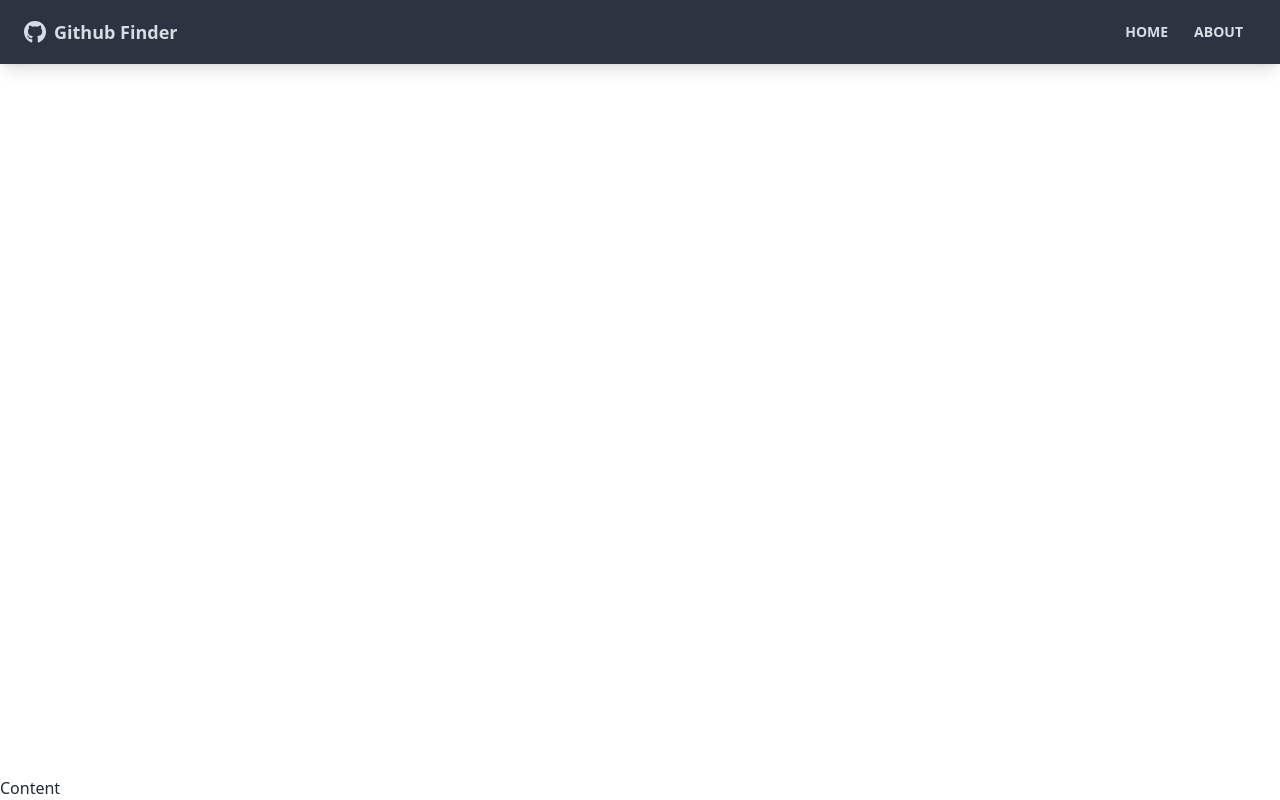
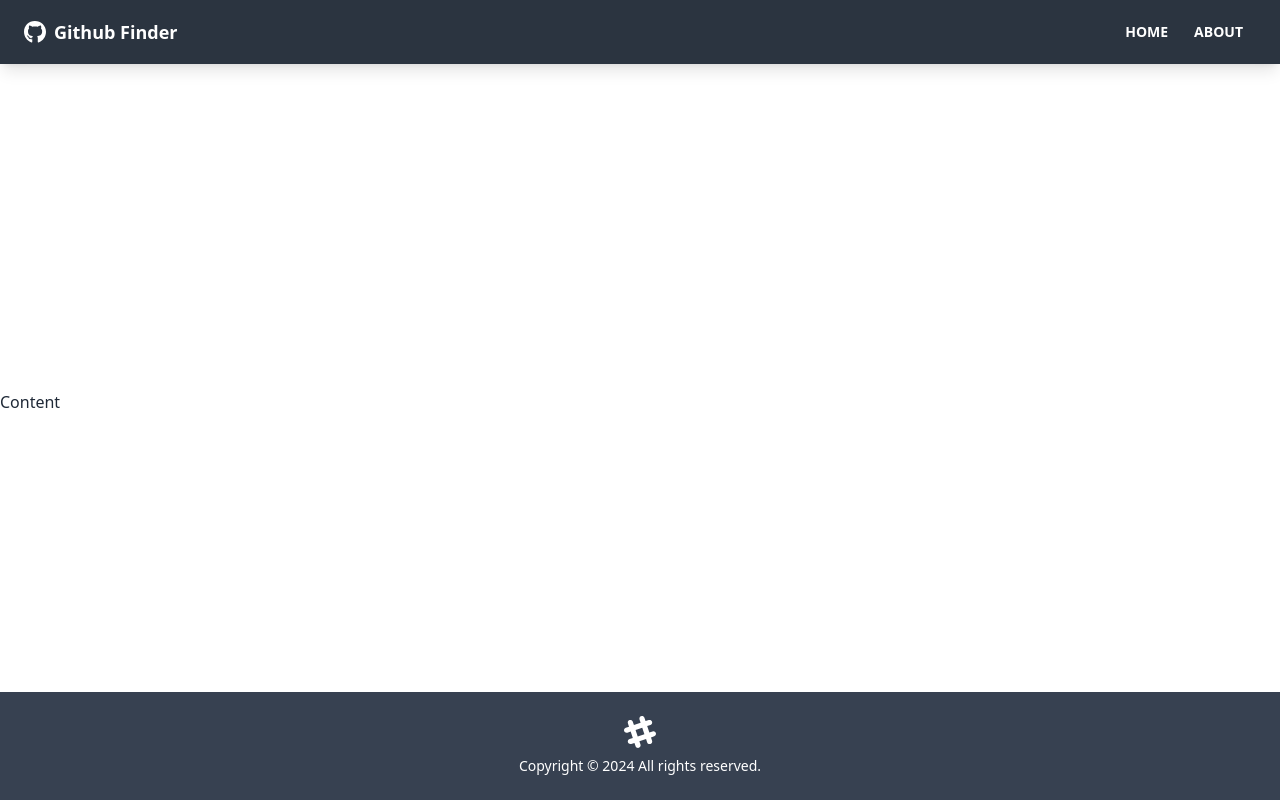
Before and after one commit to Farahat612/brad-react, a React (Create React App) app in the folder github-finder/: page / in a window 1280 px wide. Built offline with nearby package versions, Linux system fonts and the light colour scheme.

Commit message:
created and rendred Footer component

```diff
--- a/github-finder/src/App.js
+++ b/github-finder/src/App.js
@@ -1,12 +1,14 @@
-import { BrowserRouter as Router, Route, Routes } from "react-router-dom"
-import Navbar from "./components/layout/Navbar"
+import { BrowserRouter as Router, Route, Routes } from 'react-router-dom'
+import Navbar from './components/layout/Navbar'
+import Footer from './components/layout/Footer'
 
 function App() {
   return (
     <Router>
-      <div className="flex flex-col justify-between h-screen">
-        <Navbar/>
+      <div className='flex flex-col justify-between h-screen'>
+        <Navbar />
         <main>Content</main>
+        <Footer />
       </div>
     </Router>
   )
--- /dev/null
+++ b/github-finder/src/components/layout/Footer.jsx
@@ -0,0 +1,15 @@
+import footerSvg from '../../assets/footer.svg'
+
+const Footer = () => {
+  const footerYear = new Date().getFullYear()
+  return (
+    <footer className='footer p-6 bg-gray-700 text-primary-content footer-center'>
+      <div className='text-white'>
+        <img src={footerSvg} alt='footer' />
+        <p>Copyright &copy; {footerYear} All rights reserved.</p>
+      </div>
+    </footer>
+  )
+}
+
+export default Footer
--- a/github-finder/src/components/layout/Navbar.jsx
+++ b/github-finder/src/components/layout/Navbar.jsx
@@ -4,7 +4,7 @@ import PropTypes from 'prop-types'
 
 const Navbar = ({ title }) => {
   return (
-    <nav className='navbar mb-12 shadow-lg bg-neutral text-neutral-content'>
+    <nav className='navbar mb-12 shadow-lg bg-neutral text-white'>
       <div className='container mx-auto'>
         <div className='flex-none px-2 mx-2'>
           <Link to='/'>
```
Also changed, not shown: github-finder/src/assets/footer.svg (added).
